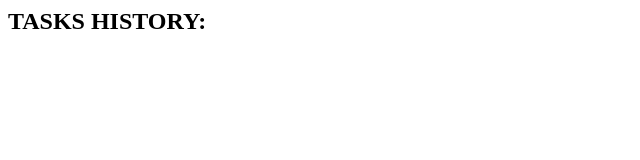
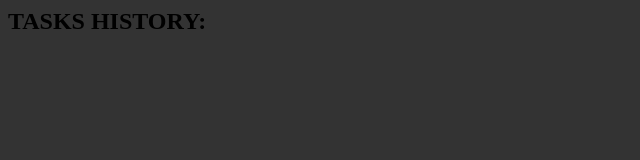
Before and after one commit to HeIsOdin/Pokemon, a plain HTML site: page docs/pages/tasks.html in a window 1280 px wide. Shown: the whole page, without its empty margins (0-640 px from the left). Drawn offline with Linux system fonts and the light colour scheme; files that its build step writes are made by us from their sources.

Commit message:
Update tasks.html

```diff
--- a/docs/pages/tasks.html
+++ b/docs/pages/tasks.html
@@ -1,7 +1,7 @@
 <! DOCTYPE html>
 <html>
   <head>
-    <link rel="stylesheet" src="">
+    <link rel="stylesheet" href="styles/tasks.css">
   </head>
   <body>
     <h2>TASKS HISTORY:</h2><br>
```
